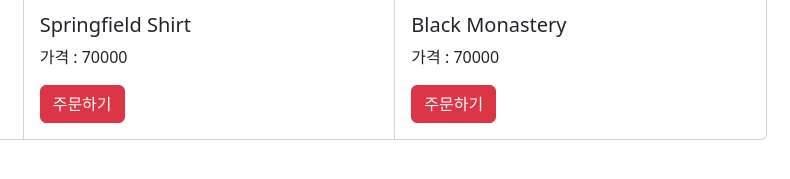
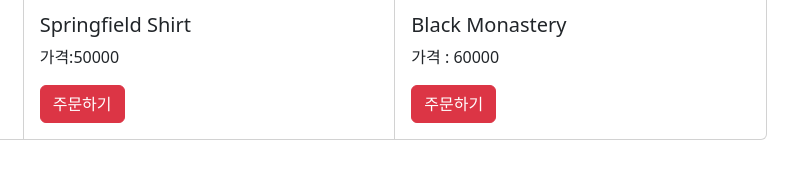
Before and after one commit to carpediem3651/JavaScript-study, a plain HTML site: page list.html in a window 1280 px wide. Shown: the part 375-554 px from the top of the page, 431-1221 px from the left. Drawn offline with nearby package versions, Linux system fonts and the light colour scheme.

Commit message:
Array적용2

```diff
--- a/list.html
+++ b/list.html
@@ -14,7 +14,7 @@
           <img src="https://via.placeholder.com/600">
           <div class="card-body">
             <h5 class="card-title">Card title</h5>
-            <p>가격 : 70000</p>
+            <p>가격 : <span class="card-price"></span></p>
             <button class="btn btn-danger">주문하기</button>
           </div>
         </div>
@@ -22,7 +22,7 @@
           <img src="https://via.placeholder.com/600">
           <div class="card-body">
             <h5 class="card-title">Card title</h5>
-            <p>가격 : 70000</p>
+            <p>가격:<span class="card-price"></span></p>
             <button class="btn btn-danger">주문하기</button>
           </div>
         </div>
@@ -30,7 +30,7 @@
           <img src="https://via.placeholder.com/600">
           <div class="card-body">
             <h5 class="card-title">Card title</h5>
-            <p>가격 : 70000</p>
+            <p>가격 : <span class="card-price"></span></p>
             <button class="btn btn-danger">주문하기</button>
           </div>
         </div>
@@ -45,7 +45,7 @@
 
         for(i=0; i<3; i++) {
         document.querySelectorAll('.card-title')[i].innerHTML = products[i].title;
-
+        document.querySelectorAll('.card-price')[i].innerHTML = products[i].price;
         }
 
 
```
